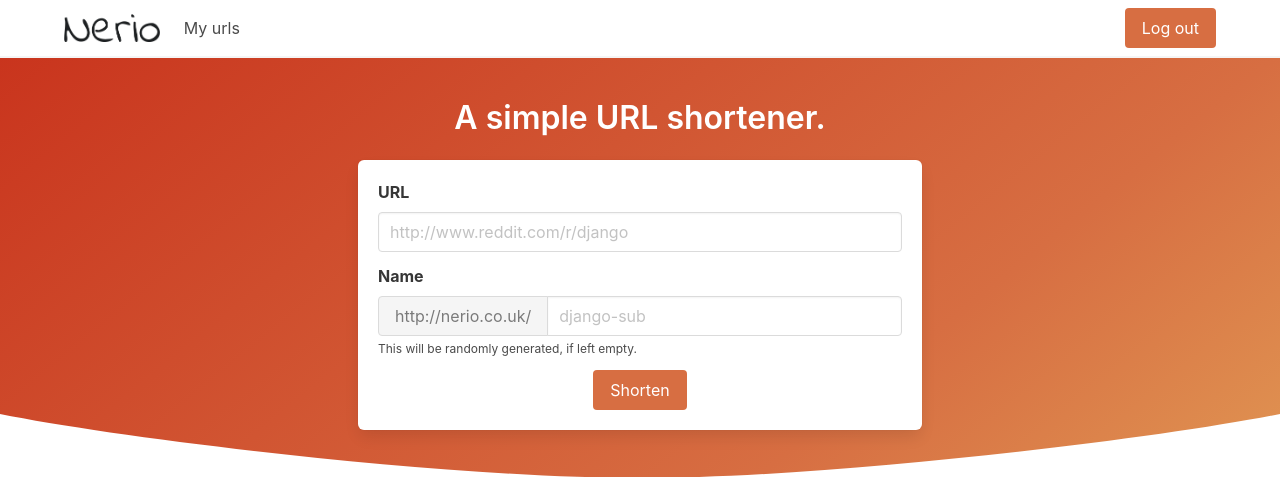
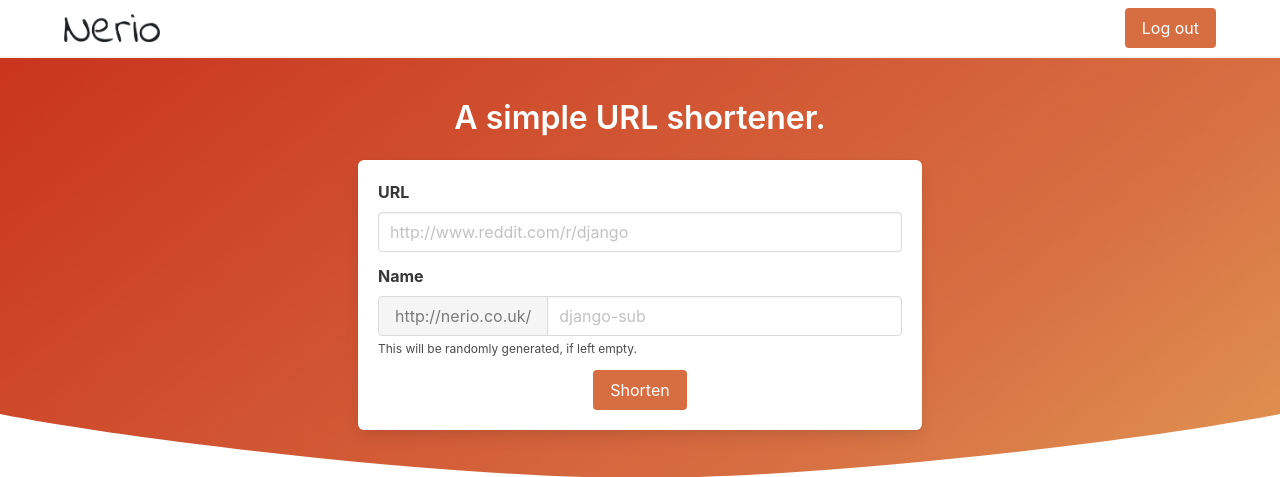
Before and after one commit to marcuscaisey/nerio, a Django app: page / in a window 1280 px wide. Shown: the top 477 px of the page. Run offline with Django 3.2, Linux system fonts and the light colour scheme; the visitor is signed in with stand-in values (Sample User, id 1); data that the repository does not hold is empty; some libraries are stand-ins or nearby versions.

Commit message:
Remove my urls from menu in base template

```diff
--- a/templates/templates/base.html
+++ b/templates/templates/base.html
@@ -32,9 +32,6 @@
     <div class="navbar-menu">
       <div class="navbar-start">
         {% if user.is_authenticated %}
-          <a class="navbar-item">
-            My urls
-          </a>
           <a href="{% url "users:logout" %}" class="navbar-item is-hidden-desktop">
             Log out
           </a>
```
